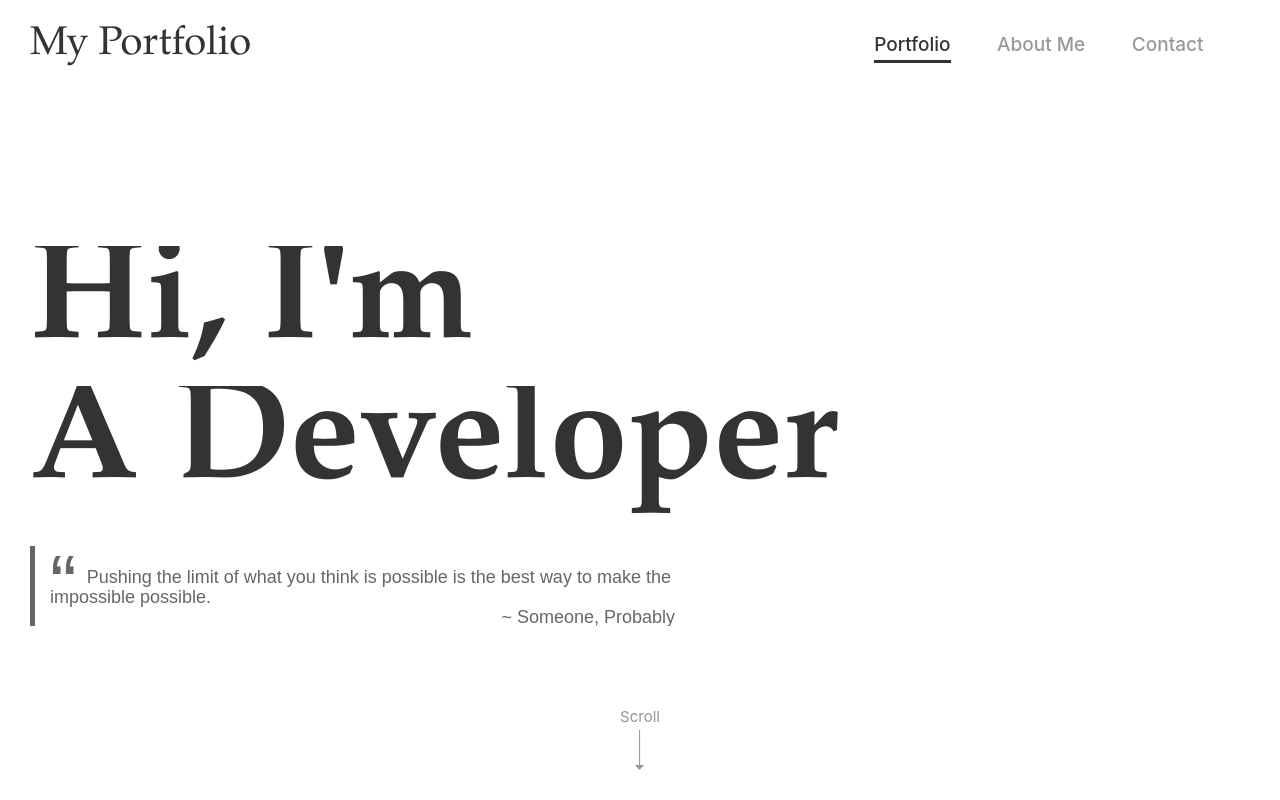
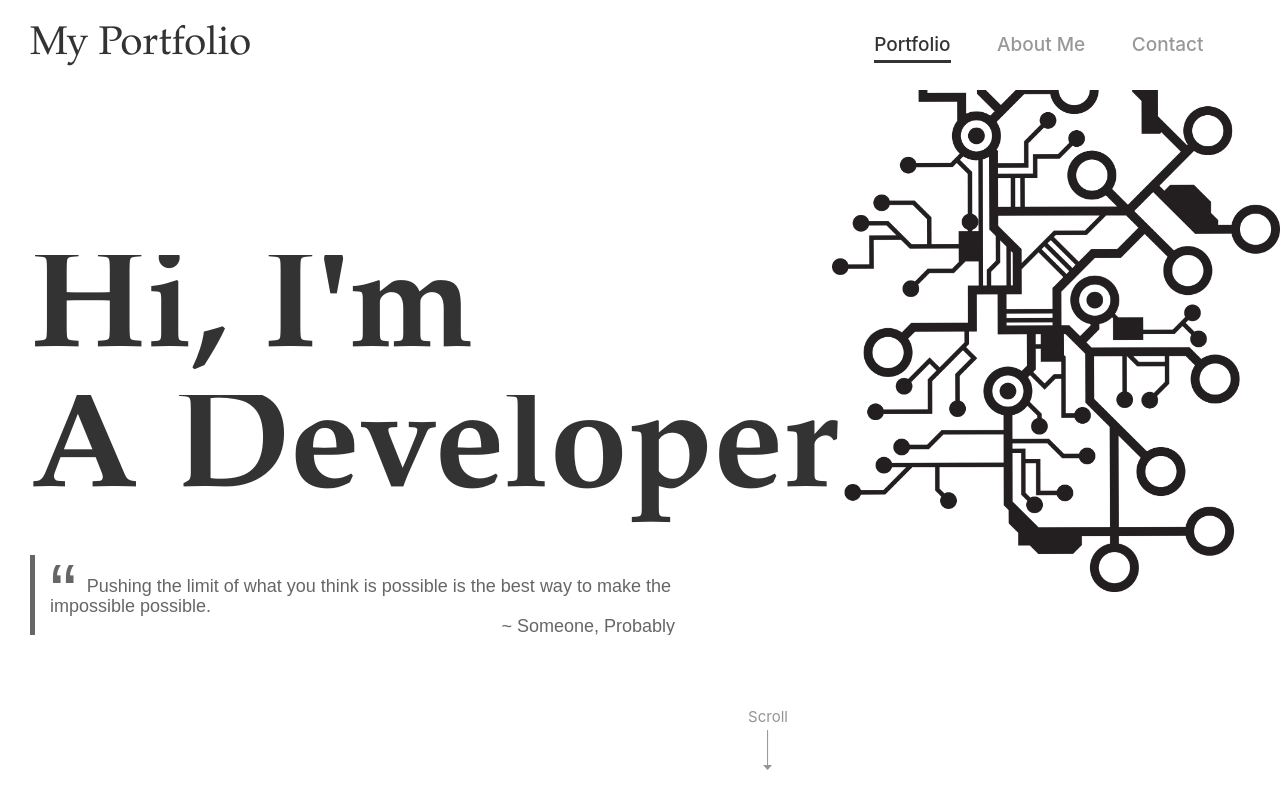
Before and after one commit to Ross-Alexandra/portfolio, a React (Create React App) app: page / in a window 1280 px wide. Built offline with nearby package versions, Linux system fonts and the light colour scheme.

Commit message:
Added into description & image to hero banner

```diff
--- a/src/App.tsx
+++ b/src/App.tsx
@@ -34,6 +34,15 @@ export function App() {
     slowChangeValue(setParalaxHeight, 40, viewportHeight);
   }, [setParalaxHeight, viewportHeight]);
 
+  const scrollToTop = useCallback(() => {
+    slowChangeValue(setParalaxHeight, 40, 0);
+  }, [setParalaxHeight]);
+
+  const setTopLevelPage = useCallback((newSection: IAppSection) => {
+    setAppSection(newSection);
+    scrollToTop();
+  }, [scrollToTop, setAppSection]);
+
   useEffect(() => {
       window.addEventListener('wheel', onScrollCallback);
 
@@ -54,7 +63,7 @@ export function App() {
         paralaxHeight={paralaxHeight}
       >
         <PageContent>
-          <Portfolio />
+          <Portfolio setTopLevelPage={setTopLevelPage}/>
         </PageContent>
       </ParalaxDiv>
     </>
--- a/src/elements.ts
+++ b/src/elements.ts
@@ -1,6 +1,7 @@
+import { css } from "@emotion/react";
 import styled from "@emotion/styled";
 import React from "react";
-import { portfolioBackground100 } from "./theme";
+import { portfolioBackground100, portfolioActive, portfolioActiveSecondary, systemFont } from "./theme";
 
 interface ParalaxProps extends React.HTMLProps<HTMLDivElement> {
     paralaxHeight: number;
@@ -28,3 +29,38 @@ export const PageContent = styled.div`
     height: 100vh;
     bottom: 0px;
 `;
+
+const buttonCSS = css`
+    text-align: center;
+    text-transform: capitalize;
+    font-family: ${systemFont};
+    font-size: 17px;
+    font-weight: 700;
+
+    border-radius: 7px;
+    padding: 10px 20px;
+
+    filter: brightness(1);
+    transition: filter 250ms;
+    cursor: pointer;
+
+    :hover {
+        filter: brightness(1.2);
+    };
+
+    :active {
+        filter: brightness(0.8);
+    }
+`;
+
+export const PrimaryCTA = styled.div`
+    ${buttonCSS}
+    color: black;
+    background-color: ${portfolioActive};
+`;
+
+export const SecondaryCTA = styled.div`
+    ${buttonCSS}
+    color: black;
+    background-color: ${portfolioActiveSecondary};
+`;
--- a/src/helpers.ts
+++ b/src/helpers.ts
@@ -15,8 +15,8 @@ export function slowChangeValue(reactSetter: React.Dispatch<React.SetStateAction
                 return update;
             });
 
-            if (!isValue) callback();
-        }, 0);
+            if (!isValue) requestAnimationFrame(callback);
+        }, 1);
     }
 
     callback();
--- a/src/pages/hero/elements.tsx
+++ b/src/pages/hero/elements.tsx
@@ -3,6 +3,8 @@ import styled from "@emotion/styled";
 import { RollingText } from "../../components/rolling-text";
 import { SlideIn } from "../../components/slide-in";
 import { defaultFont, fancyFont, blackText, headerHeight, systemFont } from "../../theme";
+
+import HeroBGImage from '../../assets/hero-bg-image.png';
 
 export interface SelectedAwareProps extends React.HTMLProps<HTMLElement> {
     selected: boolean;
@@ -15,28 +17,15 @@ export interface IntersectionAwareProps extends React.HTMLProps<HTMLElement> {
 export const HeroContainer = styled.div<IntersectionAwareProps>`
     width: 100%;
     height: 100vh;
+    background-color: white;
+    color: #333333;
+    border-color: #333333;
 
     ${({intersection}: IntersectionAwareProps) => `
-    background-color: rgb(
-        calc(51 + (204 * (${intersection}))),
-        calc(51 + (204 * (${intersection}))),
-        calc(51 + (204 * (${intersection})))
-    );
+        filter: brightness(${(intersection / 2) + .5}) invert(${1 - ((intersection / 2) + .5)});
+    `}
+    transition: filter 200ms;
 
-    color: rgb(
-        calc(51 + (153 * (1 - ${intersection}))),
-        calc(51 + (153 * (1 - ${intersection}))),
-        calc(51 + (153 * (1 - ${intersection})))
-    );
-
-    border-color: rgb(
-        calc(51 + (153 * (1 - ${intersection}))),
-        calc(51 + (153 * (1 - ${intersection}))),
-        calc(51 + (153 * (1 - ${intersection})))
-    );
-
-    transition: background-color 200ms, color: 200ms, border-color 200ms;
-`}
 `;
 
 export const HeroNav = styled.div<IntersectionAwareProps>`
@@ -46,6 +35,8 @@ export const HeroNav = styled.div<IntersectionAwareProps>`
 
     height: ${headerHeight}px;
     width: 100%;
+    z-index: 1;
+    background-color: white;
 
     display: flex;
     flex-direction: row;
@@ -123,6 +114,7 @@ export const IntroContainer = styled.div<IntersectionAwareProps>`
 
     display: flex;
     flex-direction: column;
+    justify-content: center;
 
     padding-left: 30px;
 
@@ -134,7 +126,6 @@ export const IntroContainer = styled.div<IntersectionAwareProps>`
 `;
 
 export const IntroSlideIn = styled(SlideIn)`
-    margin: 12.5% 0px 0px 0px;
     height: 140px;
 `;
 
@@ -214,6 +205,10 @@ export const ScrollBox = styled.div`
     cursor: pointer;
 
     transform: translate(-50%, 0);
+
+    @media (max-height: 800px) {
+        left: 60%;
+    }
 `;
 
 export const ScrollText = styled.p`
@@ -234,6 +229,78 @@ const StyledSvg = styled.svg`
     animation-direction: alternate;
 `;
 
+export const AboutContainer = styled.div<IntersectionAwareProps>`
+    position: absolute;
+    top: 0px;
+    right: 0px;
+    width: 35%;
+    height: 100%;
+
+    display: grid;
+    place-items: center;
+
+    background-repeat: no-repeat;
+    background-size: 100% auto;
+
+    ${({intersection}: IntersectionAwareProps) => `
+        transform: scale(calc(1 - (0.1 * (1 - ${intersection}))));
+    `}
+    transition: transform 200ms;
+
+    background-image: url(${HeroBGImage});
+`;
+
+export const AboutContent = styled.div`
+    position: absolute;
+    top: 50%;
+    left: 50%;
+    transform: translate(-50%, -50%);
+
+    width: 60%;
+    height 100%;
+    padding: 30px 50px;
+
+    line-height: 1.5;
+    font-size: 17px;
+
+    display: flex;
+    flex-direction: column;
+    align-items: center;
+
+    background-color: white;
+    box-shadow: 0px 10px 13px -7px #000000, 5px 5px 15px 5px rgba(0,0,0,0);
+
+    @media (max-height: 800px) {
+        display: none;
+    }
+`;
+
+export const AboutPicture = styled.img`
+    margin: 0px auto 30px auto;
+
+    width: 175px;
+    height: 175px;
+    border-radius: 50%
+`;
+
+export const AboutParagraph = styled.p``;
+
+export const AboutCTAs = styled.div`
+    display: flex;
+    flex-direction: row;
+    align-items: center;
+    justify-content: space-evenly;
+
+    width: 100%;
+    margin-top: auto
+`;
+
+export const AboutParagraphList = styled.ul`
+    padding-left: 20px;
+
+    align-self: start;
+`;
+
 export function ScrollHint({...props}: React.SVGProps<SVGSVGElement>) {
     return (
         <StyledSvg viewBox="0 0 9 40" {...props}>
--- a/src/pages/hero/index.tsx
+++ b/src/pages/hero/index.tsx
@@ -19,8 +19,16 @@ import {
     ScrollBox,
     ScrollText,
     IntroSlideIn,
-    RollingSlideIn
+    RollingSlideIn,
+    AboutContainer,
+    AboutContent,
+    AboutPicture,
+    AboutParagraph,
+    AboutParagraphList,
+    AboutCTAs
 } from "./elements";
+import HeadshotImage from '../../assets/headshot.png';
+import { PrimaryCTA, SecondaryCTA } from "../../elements";
 
 export interface HeroProps extends React.HTMLProps<HTMLDivElement> {
     appSection: IAppSection;
@@ -84,6 +92,30 @@ export function Hero({appSection, setAppSection, paralaxHeight, scrollToBottom}:
                     </QuoteBox>
                 </QuoteSlideIn>
             </IntroContainer>
+            <AboutContainer intersection={heroIntersection}>
+                <AboutContent>
+                    <AboutPicture src={HeadshotImage} />
+                    <AboutParagraph>
+                        Hi! My name is Ross Alexandra, I&apos;m a software engineer with a passion for building anything and everything.
+                        <br/>
+                        <br/>
+                        Throughout high school, university, and beyond I&apos;ve built projects in tons of disciplines, both professionally
+                        and in my spare time, including:
+                        <br/>
+                    </AboutParagraph>
+                    <AboutParagraphList>
+                            • web and desktop apps,<br/>
+                            • data analysis &amp; visualization tools,<br/>
+                            • simple machine learning models,<br/>
+                            • basic embedded systems,<br/>
+                            • and even a 2D game
+                        </AboutParagraphList>
+                    <AboutCTAs>
+                        <PrimaryCTA onClick={() => setAppSection("about")}>Learn More</PrimaryCTA>
+                        <SecondaryCTA onClick={() => setAppSection("contact")}>Contact Me</SecondaryCTA>
+                    </AboutCTAs>
+                </AboutContent>
+            </AboutContainer>
             <ScrollBox onClick={scrollToBottom}>
                 <ScrollText>Scroll</ScrollText>
                 <ScrollHint width="9px" height="40px"/>
--- a/src/pages/portfolio/elements.ts
+++ b/src/pages/portfolio/elements.ts
@@ -1,7 +1,6 @@
-import { css } from "@emotion/react";
 import styled from "@emotion/styled";
 import React from "react";
-import { systemFont, portfolioActive, portfolioActiveSecondary, portfolioInactive, portfolioBackground200 } from "../../theme";
+import { systemFont, portfolioActive, portfolioInactive, portfolioBackground200 } from "../../theme";
 
 /***** index.tsx Stying *****/
 
@@ -30,6 +29,10 @@ export const PortfolioNav = styled.div`
     flex-direction: row;
     align-items: center;
     justify-content: space-evenly;
+
+    position: sticky;
+    top: 0;
+    z-index: 1;
 `;
 
 export const NavItem = styled.h2<ActiveAwareProps>`
@@ -190,41 +193,6 @@ export const QuoteCTAsContainer = styled.div`
     width: 50%;
 `;
 
-const buttonCSS = css`
-    text-align: center;
-    text-transform: capitalize;
-    font-family: ${systemFont};
-    font-size: 17px;
-    font-weight: 700;
-
-    border-radius: 7px;
-    padding: 10px 20px;
-
-    filter: brightness(1);
-    transition: filter 250ms;
-    cursor: pointer;
-
-    :hover {
-        filter: brightness(1.2);
-    };
-
-    :active {
-        filter: brightness(0.8);
-    }
-`;
-
-export const QuoteCTA = styled.div`
-    ${buttonCSS}
-    color: black;
-    background-color: ${portfolioActive};
-`;
-
-export const QuoteAlternateCTA = styled.div`
-    ${buttonCSS}
-    color: black;
-    background-color: ${portfolioActiveSecondary};
-`;
-
 export const ProjectsList = styled.div`
     display: flex;
     flex-grow: 1;
@@ -232,13 +200,13 @@ export const ProjectsList = styled.div`
 `;
 
 export const ProjectsTitle = styled.h2`
-margin: 20px;
-text-align: center;
-text-transform: capitalize;
-text-decoration: underline;
+    margin: 20px;
+    text-align: center;
+    text-transform: capitalize;
 
-width: auto;
+    width: auto;
 
-color: white;
-font-size: 32px;
+    color: white;
+    font-size: 34px;
+    font-weight: 700;
 `;
--- a/src/pages/portfolio/index.tsx
+++ b/src/pages/portfolio/index.tsx
@@ -1,4 +1,5 @@
 import { useEffect, useState } from 'react';
+import { IAppSection } from '../../global-interfaces';
 import { DesktopProjects } from './desktop-projects';
 import {
     PortfolioContainer,
@@ -11,7 +12,9 @@ import { TheLab } from './the-lab';
 import { WebProjects } from './web-projects';
 
 export type PortfolioPage = "web" | "desktop" | "other" | "lab";
-export interface PortfolioProps extends React.HTMLProps<HTMLDivElement> {}
+export interface PortfolioProps extends React.HTMLProps<HTMLDivElement> {
+    setTopLevelPage: (newSection: IAppSection) => void;
+}
 
 function getPageIndex(page: PortfolioPage): number {
     switch(page) {
@@ -26,7 +29,7 @@ function getPageIndex(page: PortfolioPage): number {
     }
 }
 
-export function Portfolio({...props}: PortfolioProps) {
+export function Portfolio({setTopLevelPage}: PortfolioProps) {
     const [currentPage, setCurrentPage] = useState<PortfolioPage>("web");
     const [bodyHeight, setBodyHeight] = useState(document.getElementById(`${currentPage}-projects`)?.getBoundingClientRect().height);
     const pageIndex = getPageIndex(currentPage);
@@ -46,10 +49,10 @@ export function Portfolio({...props}: PortfolioProps) {
                 <NavItem onClick={() => setCurrentPage("lab")}  active={currentPage === "lab"}>The Lab</NavItem>
             </PortfolioNav>
             <PortfolioBody pageIndex={pageIndex} bodyHeight={bodyHeight}>
-                <WebProjects active={currentPage === "web"}/>
-                <DesktopProjects active={currentPage === "desktop"}/>
-                <OtherProjects active={currentPage === "other"}/>
-                <TheLab active={currentPage === "lab"}/>
+                <WebProjects setTopLevelPage={setTopLevelPage} active={currentPage === "web"}/>
+                <DesktopProjects setTopLevelPage={setTopLevelPage} active={currentPage === "desktop"}/>
+                <OtherProjects setTopLevelPage={setTopLevelPage} active={currentPage === "other"}/>
+                <TheLab setTopLevelPage={setTopLevelPage} active={currentPage === "lab"}/>
             </PortfolioBody>
         </PortfolioContainer>
     );
```
Also changed, not shown: src/pages/portfolio/desktop-projects/index.tsx (+10 -5 lines), src/pages/portfolio/other-projects/index.tsx (+9 -5 lines), src/pages/portfolio/the-lab/index.tsx (+10 -5 lines), src/pages/portfolio/web-projects/index.tsx (+10 -5 lines), src/assets/headshot.png (added), src/assets/hero-bg-image.png (added).
